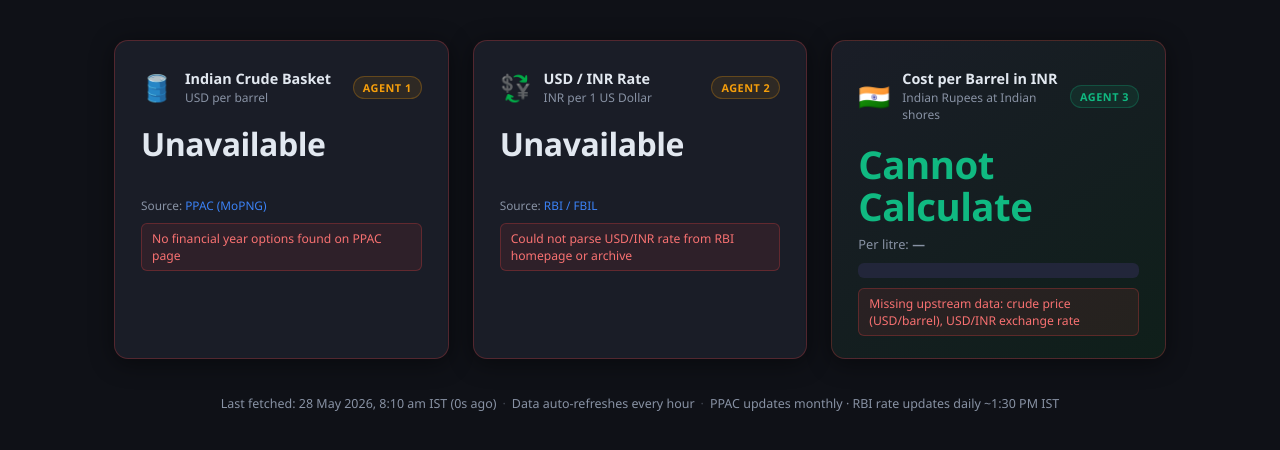
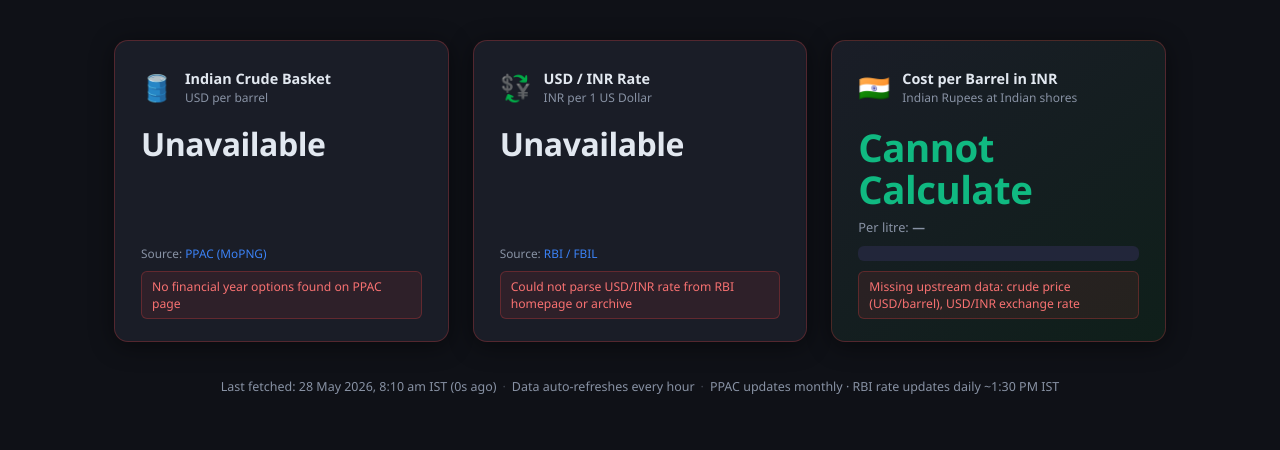
Before and after one commit to Sushobhanpatankar/Ind_crude_oil, a Flask app: page / in a window 1280 px wide. Shown: the part 86-536 px from the top of the page. Run offline with Flask 3, Linux system fonts and the light colour scheme; data that the repository does not hold is empty.

Commit message:
Clean up dashboard UI: remove agent badges, fix card symmetry
Co-Authored-By: Claude Sonnet 4.6 <noreply@anthropic.com>

```diff
--- a/static/style.css
+++ b/static/style.css
@@ -125,6 +125,8 @@ main {
   display: flex;
   flex-direction: column;
   gap: 6px;
+  min-height: 260px;
+  justify-content: space-between;
 }
 
 .card:hover { border-color: #3f4a6e; }
@@ -219,7 +221,7 @@ main {
 }
 
 .card-source {
-  margin-top: 6px;
+  margin-top: auto;
   font-size: 0.74rem;
   color: var(--text-muted);
 }
--- a/templates/index.html
+++ b/templates/index.html
@@ -38,7 +38,6 @@
             <div class="card-label">Indian Crude Basket</div>
             <div class="card-sub">USD per barrel</div>
           </div>
-          <span class="agent-badge">Agent 1</span>
         </div>
         <div class="card-value" id="crude-price">—</div>
         <div class="card-detail" id="crude-month"></div>
@@ -60,7 +59,6 @@
             <div class="card-label">USD / INR Rate</div>
             <div class="card-sub">INR per 1 US Dollar</div>
           </div>
-          <span class="agent-badge">Agent 2</span>
         </div>
         <div class="card-value" id="fx-rate">—</div>
         <div class="card-detail" id="fx-asof"></div>
@@ -78,7 +76,6 @@
             <div class="card-label">Cost per Barrel in INR</div>
             <div class="card-sub">Indian Rupees at Indian shores</div>
           </div>
-          <span class="agent-badge agent-badge-result">Agent 3</span>
         </div>
         <div class="card-value result-value" id="inr-result">—</div>
         <div class='card-detail' id='litre-result-wrap'>
```
Also changed, not shown: docs/index.html (+2 -5 lines).
